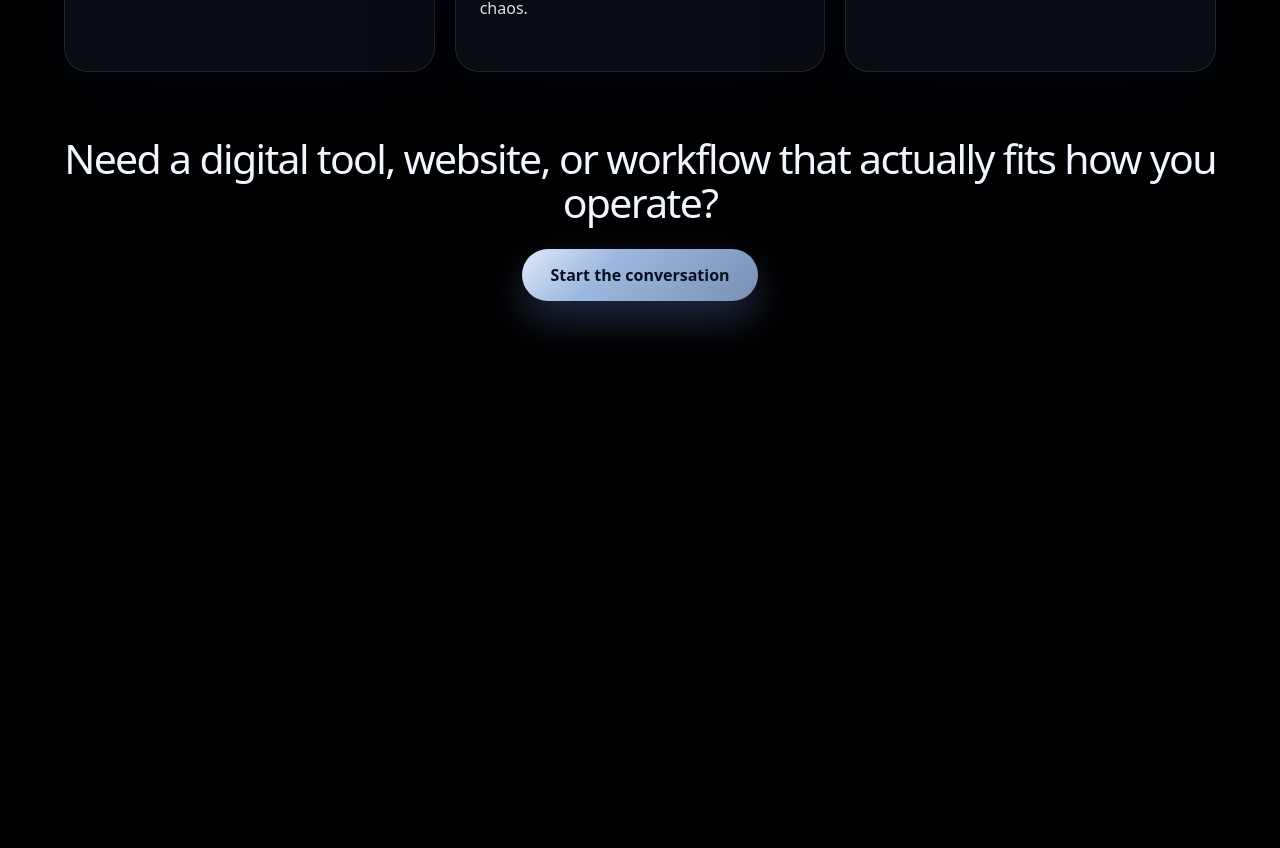
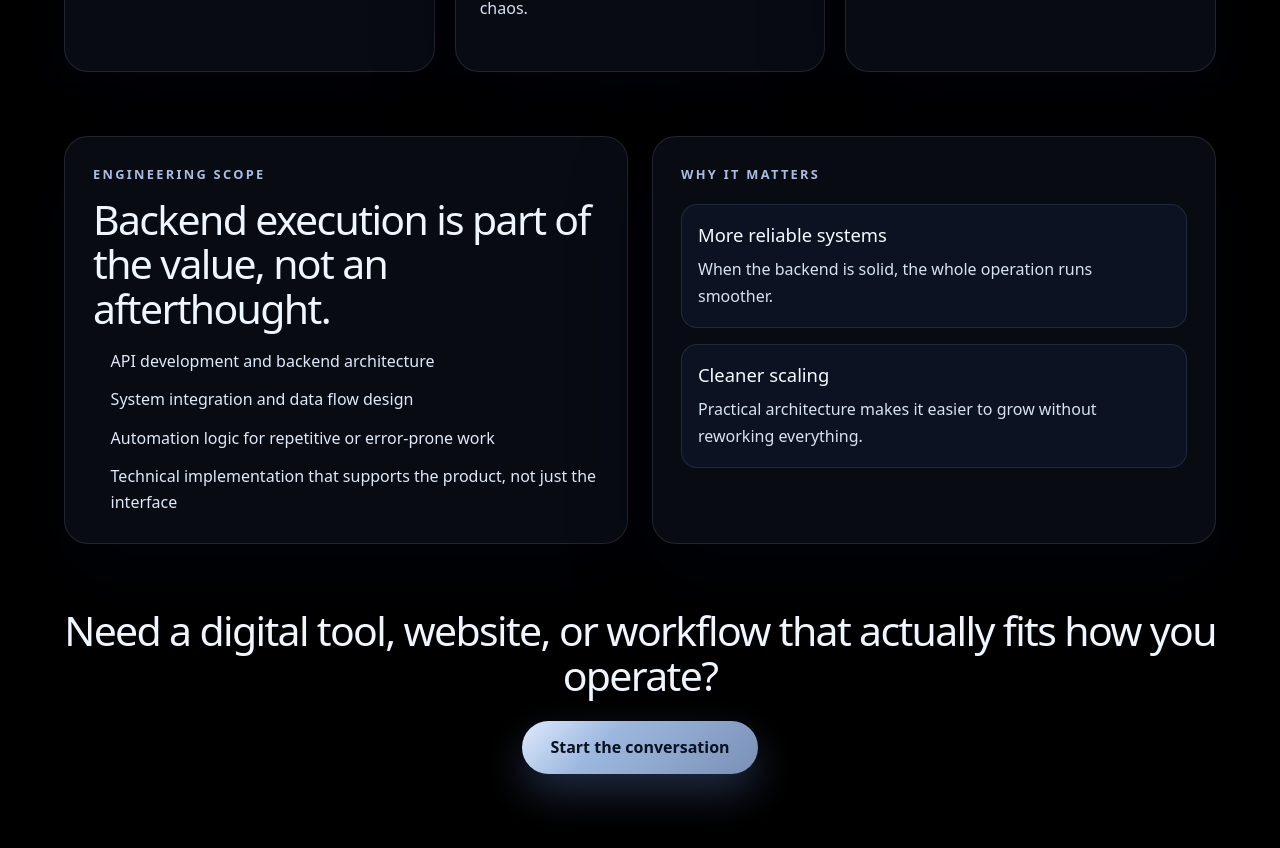
Before and after one commit to mdelphia85/delphiadesigns-web, a Next.js app: page / in a window 1280 px wide. Shown: the part 2940-3788 px from the top of the page. Before the commit the page ends 3321 px from the top, so only its background shows below. Built offline with nearby package versions, Linux system fonts and the light colour scheme.

Commit message:
Finalize conversion-first homepage and engineering positioning

```diff
--- a/app/page.tsx
+++ b/app/page.tsx
@@ -162,6 +162,35 @@ export default function HomePage() {
         </div>
       </section>
 
+      <section className="info-section">
+        <div className="info-grid">
+          <div className="info-card">
+            <p className="section-kicker">Engineering scope</p>
+            <h3>Backend execution is part of the value, not an afterthought.</h3>
+            <ul className="check-list">
+              <li>API development and backend architecture</li>
+              <li>System integration and data flow design</li>
+              <li>Automation logic for repetitive or error-prone work</li>
+              <li>Technical implementation that supports the product, not just the interface</li>
+            </ul>
+          </div>
+
+          <div className="info-card">
+            <p className="section-kicker">Why it matters</p>
+            <div className="outcome-grid">
+              <div className="outcome-item">
+                <h4>More reliable systems</h4>
+                <p>When the backend is solid, the whole operation runs smoother.</p>
+              </div>
+              <div className="outcome-item">
+                <h4>Cleaner scaling</h4>
+                <p>Practical architecture makes it easier to grow without reworking everything.</p>
+              </div>
+            </div>
+          </div>
+        </div>
+      </section>
+
       <section className="cta-footer">
         <h3>Need a digital tool, website, or workflow that actually fits how you operate?</h3>
         <Link href="/contact" className="primary-cta large-cta">
```
